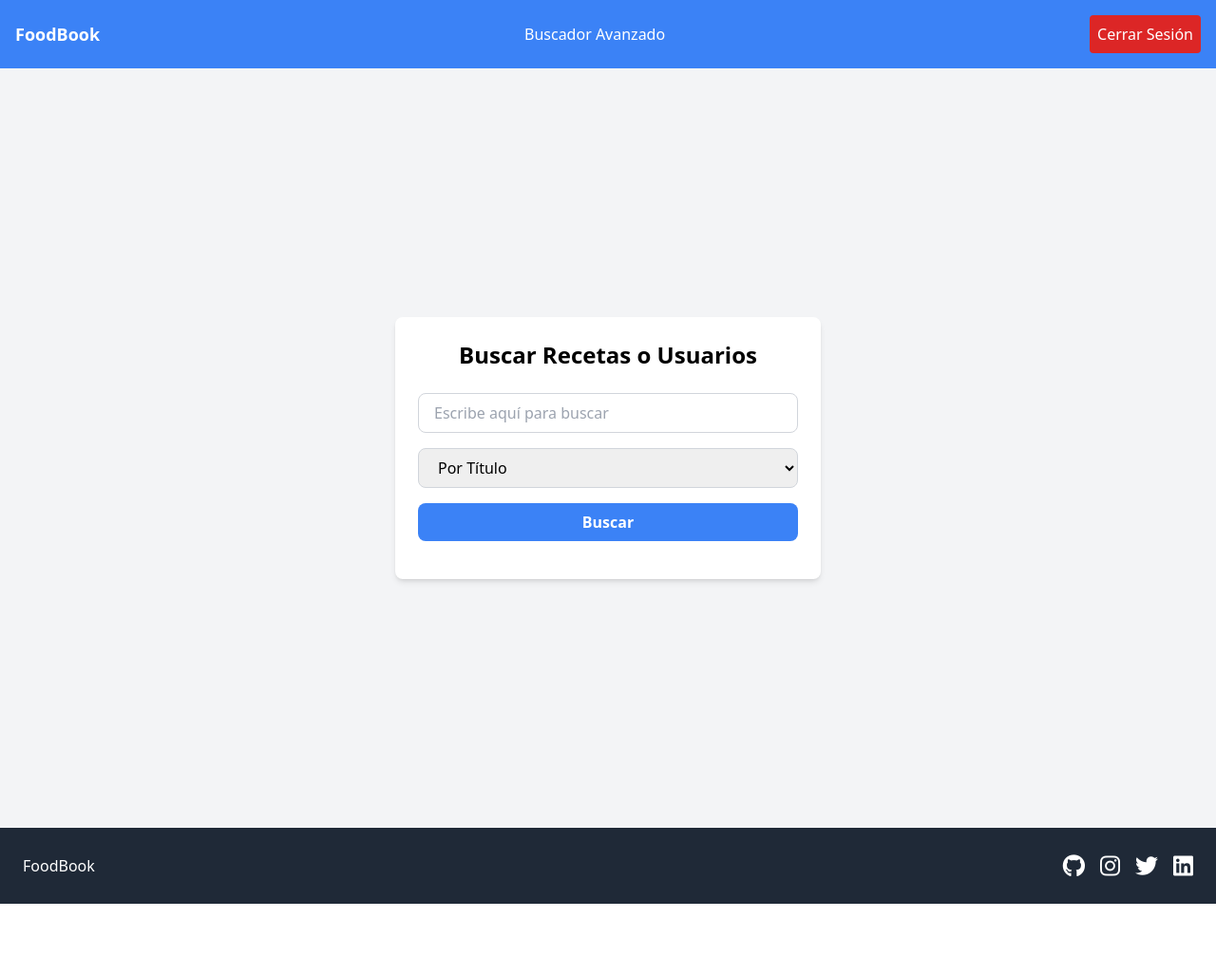
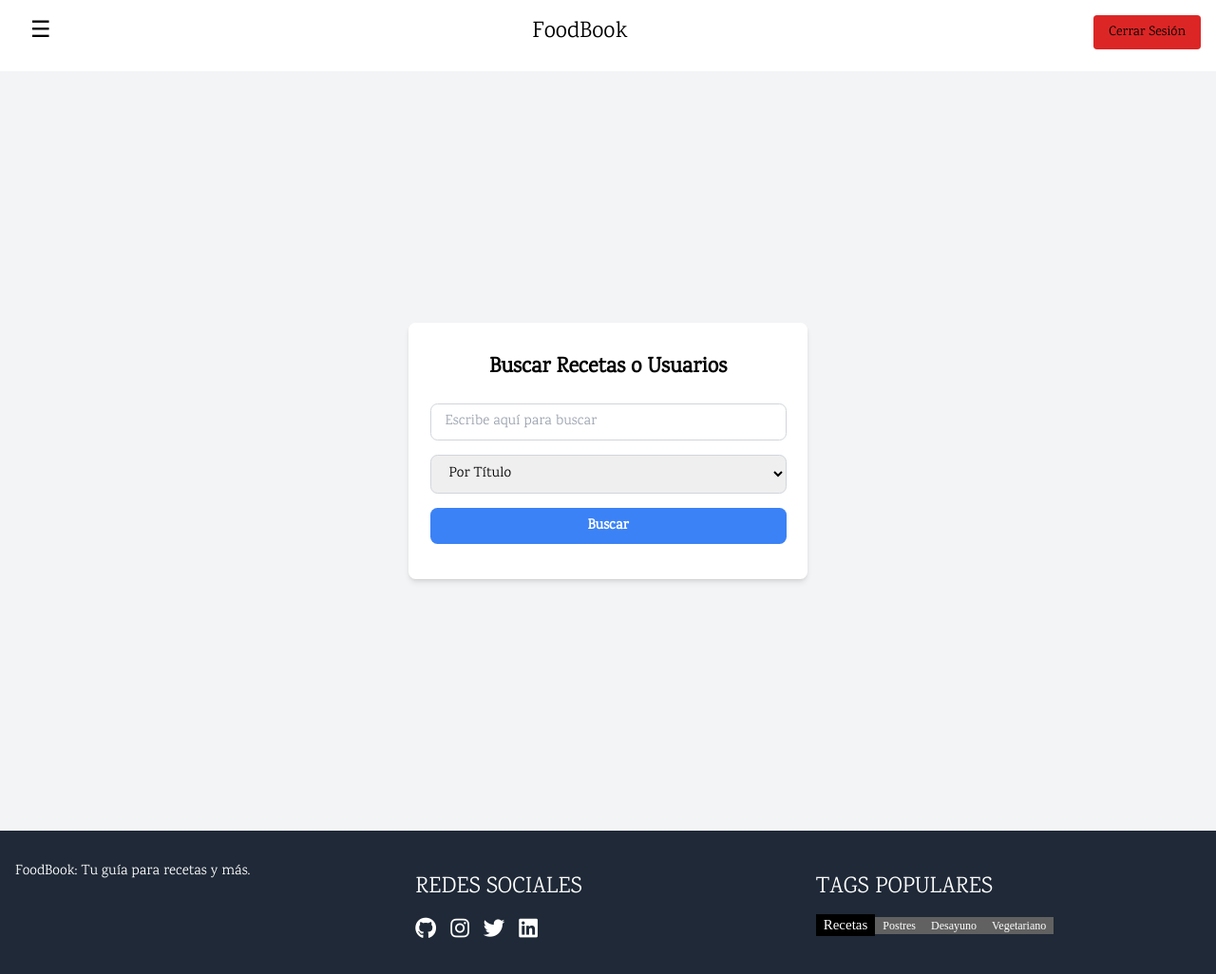
Before and after one commit to BenitezFranco/trabajoFramework, a Next.js app in the folder frontend/: page /search in a window 1280 px wide. Shown: the top 1026 px of the page at 95% size. Before the commit the page ends 952 px from the top, so only its background shows below. Built offline with nearby package versions, Linux system fonts and the light colour scheme.

Commit message:
Agregando template

```diff
--- a/frontend/components/cards/receta/cardReceta.jsx
+++ b/frontend/components/cards/receta/cardReceta.jsx
@@ -8,20 +8,20 @@ const CardReceta = ({ item }) => {
     }
 
     return (
-    <Link href={`/recipe/${item.documentId}`} className="text-lg font-medium text-blue-600 hover:underline">
+    <Link href={`/recipe/${item.documentId}`} className="text-lg font-medium">
       <div className="relative h-48">
       {fotoUrl ? (
           <img src={`http://localhost:1337/${fotoUrl}`} alt={`Imagen de ${item.titulo}`} className="w-full h-full object-cover" />
         ) : (
-          <div className="w-full h-full flex items-center justify-center bg-gray-200">
-            <span className="text-gray-500">{item.titulo}</span>
+          <div className="w-full h-full flex">
+            <span className="">{item.titulo}</span>
           </div>
         )}
         </div>
-      <div className="p-4 bg-white">
-        <h2 className="text-lg font-medium text-blue-600 hover:underline">Receta: {item.titulo}</h2>
-        <p className="text-sm text-gray-600">Descripción: {item.descripcion}</p>
-        <p className="text-sm text-gray-500">Dificultad: {item.dificultad}</p>
+      <div className="p-4">
+        <h2 >Receta: {item.titulo}</h2>
+        <p >Descripción: {item.descripcion}</p>
+        <p >Dificultad: {item.dificultad}</p>
       </div>
     </Link>
   );
--- a/frontend/components/footer/Footer.jsx
+++ b/frontend/components/footer/Footer.jsx
@@ -1,24 +1,44 @@
-
-
 const Footer = () => {
     return (
-        <footer className="bg-gray-800 text-white p-6">
-            <div className="flex justify-between items-center">
-                <p>FoodBook</p>
-                <div className="flex space-x-4">
+        <footer className="bg-gray-800 text-white w3-row-padding w3-padding-32">
+            <div className="w3-third">
+                <p>FoodBook: Tu guía para recetas y más.</p>
+            </div>
+
+            <div className="w3-third">
+                <h3>REDES SOCIALES</h3>
+                <ul className="flex space-x-4">
+                    <li>
                         <a href="https://github.com" target="_blank" rel="noopener noreferrer" className="hover:text-gray-400">
                             <i className="fab fa-github text-2xl"></i>
                         </a>
+                    </li>
+                    <li>
                         <a href="https://instagram.com" target="_blank" rel="noopener noreferrer" className="hover:text-gray-400">
                             <i className="fab fa-instagram text-2xl"></i>
                         </a>
+                    </li>
+                    <li>
                         <a href="https://twitter.com" target="_blank" rel="noopener noreferrer" className="hover:text-gray-400">
                             <i className="fab fa-twitter text-2xl"></i>
                         </a>
+                    </li>
+                    <li>
                         <a href="https://linkedin.com" target="_blank" rel="noopener noreferrer" className="hover:text-gray-400">
                             <i className="fab fa-linkedin text-2xl"></i>
                         </a>
+                    </li>
+                </ul>
             </div>
+
+            <div className="w3-third w3-serif">
+                <h3>TAGS POPULARES</h3>
+                <p>
+                    <span className="w3-tag w3-black w3-margin-bottom">Recetas</span>
+                    <span className="w3-tag w3-dark-grey w3-small w3-margin-bottom">Postres</span>
+                    <span className="w3-tag w3-dark-grey w3-small w3-margin-bottom">Desayuno</span>
+                    <span className="w3-tag w3-dark-grey w3-small w3-margin-bottom">Vegetariano</span>
+                </p>
             </div>
         </footer>
     );
--- a/frontend/components/header/Header.jsx
+++ b/frontend/components/header/Header.jsx
@@ -1,23 +1,127 @@
 import Link from 'next/link';
+import Head from 'next/head';
+import { useState, useRef, useEffect } from 'react';
+import { useRouter } from 'next/router';
 
 const Header = () => {
+  const router = useRouter();
+  const sidebarRef = useRef(null); // Ref para el sidebar
+
   const handleLogout = () => {
     localStorage.removeItem('token');
-        window.location.href = '/login';
+    router.push('/login');
   };
 
+  const [sidebarOpen, setSidebarOpen] = useState(false);
+
+  const w3_open = () => setSidebarOpen(true);
+  const w3_close = () => setSidebarOpen(false);
+
+  // Manejar clics fuera del sidebar
+  useEffect(() => {
+    const handleClickOutside = (event) => {
+      if (sidebarRef.current && !sidebarRef.current.contains(event.target) && sidebarOpen) {
+        w3_close();
+      }
+    };
+
+    // Agregar el evento de clic al documento
+    document.addEventListener('mousedown', handleClickOutside);
+
+    return () => {
+      // Limpiar el evento al desmontar
+      document.removeEventListener('mousedown', handleClickOutside);
+    };
+  }, [sidebarOpen]);
+
   return (
-        <header className="bg-blue-500 text-white p-4 flex justify-between items-center">
-            <Link href="/HomeLog" passHref>
-                <h1 className="text-lg font-bold cursor-pointer">FoodBook</h1>
+    <div className="pb-20">
+      <Head>
+        <title>FoodBook</title>
+        <meta charSet="UTF-8" />
+        <meta name="viewport" content="width=device-width, initial-scale=1" />
+        <link rel="stylesheet" href="https://www.w3schools.com/w3css/4/w3.css" />
+        <link rel="stylesheet" href="https://fonts.googleapis.com/css?family=Karma" />
+        <style>{`
+          body,h1,h2,h3,h4,h5,h6 {font-family: "Karma", sans-serif}
+          .w3-bar-block .w3-bar-item {padding:20px}
+        `}</style>
+      </Head>
+
+      {/* Sidebar */}
+      <nav
+        ref={sidebarRef} // Asignar el ref al sidebar
+        className={`w3-sidebar w3-bar-block w3-card w3-top w3-xlarge w3-animate-left ${
+          sidebarOpen ? '' : 'w3-hide'
+        }`}
+        style={{
+          zIndex: 4, // Aumentamos el z-index para que esté por encima del top menu
+          width: '40%',
+          minWidth: '300px',
+          position: 'fixed', // Aseguramos que sea fijo
+          top: 0, // Fijado en la parte superior
+          left: 0, // Fijado en la parte izquierda
+        }}
+      >
+        <Link href="/profile">
+          <div onClick={w3_close} className="w3-bar-item w3-button">
+            Ir a mi perfil
+          </div>
         </Link>
-            <Link href="/search" passHref>
-                <p className="cursor-pointer">Buscador Avanzado</p>
+        <Link href="/create-recipe">
+          <div onClick={w3_close} className="w3-bar-item w3-button">
+            Crear una nueva receta
+          </div>
         </Link>
-            <button onClick={handleLogout} className="bg-red-600 hover:bg-red-700 p-2 rounded">
+        <Link href="/search">
+          <div onClick={w3_close} className="w3-bar-item w3-button">
+            Buscador Avanzado
+          </div>
+        </Link>
+        <button onClick={w3_close} className="w3-bar-item w3-button">
+          Cerrar menú
+        </button>
+      </nav>
+
+      {/* Top menu */}
+      <div className="w3-top" style={{ zIndex: 3, width: '100%', position: 'fixed', top: 0, left: 0 }}>
+        <div
+          className="w3-white w3-xlarge"
+          style={{
+            width: '100%', // Ahora ocupa todo el ancho
+            display: 'flex',
+            justifyContent: 'space-between',
+            alignItems: 'center',
+            padding: '0 16px', // Espaciado lateral
+          }}
+        >
+          <button
+            className="w3-button w3-padding-16"
+            onClick={w3_open}
+            style={{ marginRight: 'auto' }}
+          >
+            ☰
+          </button>
+          <Link href="/HomeLog">
+            <div className="w3-center" style={{ cursor: 'pointer' }}>
+              FoodBook
+            </div>
+          </Link>
+          <button
+            onClick={handleLogout}
+            className="bg-red-600 hover:bg-red-700 rounded"
+            style={{
+              padding: '8px 16px', // Ajuste de padding
+              fontSize: '14px', // Tamaño de fuente más pequeño
+              lineHeight: '20px', // Altura de texto compacta
+              marginLeft: 'auto',
+            }}
+          >
             Cerrar Sesión
           </button>
-        </header>
+        </div>
+      </div>
+    </div>
   );
 };
 
--- /dev/null
+++ b/frontend/components/search/SearchGrid.jsx
@@ -0,0 +1,78 @@
+import { useState } from 'react';
+import CardReceta from '../cards/receta/cardReceta'; // Asegúrate de que la ruta sea correcta.
+
+const SearchGrid = ({ results }) => {
+  // Estado para la paginación
+  const [currentPage, setCurrentPage] = useState(1);
+  const itemsPerPage = 4; // Cuántos elementos por página
+
+  // Calcular los índices de inicio y fin
+  const indexOfLastItem = currentPage * itemsPerPage;
+  const indexOfFirstItem = indexOfLastItem - itemsPerPage;
+  const currentItems = results.data.slice(indexOfFirstItem, indexOfLastItem);
+
+  // Total de páginas
+  const totalPages = Math.ceil(results.data.length / itemsPerPage);
+
+  const handlePageChange = (pageNumber) => {
+    setCurrentPage(pageNumber);
+  };
+
+  return (
+    <div>
+      <div className="grid grid-cols-1 sm:grid-cols-2 md:grid-cols-3 lg:grid-cols-4 gap-4 justify-items-center pt-11">
+        {currentItems.length === 0 ? (
+          <div className="col-span-4 text-center">No hay resultados para mostrar.</div>
+        ) : (
+          currentItems.map((item) => (
+            <div key={item.documentId} className="">
+              {item.username ? (
+                <div>
+                  <span>
+                    Usuario: {item.username} (ID: {item.documentId})
+                  </span>
+                </div>
+              ) : (
+                <CardReceta item={item} />
+              )}
+            </div>
+          ))
+        )}
+      </div>
+
+      {/* Paginación */}
+      <div className="w3-center w3-padding-32">
+        <div className="w3-bar">
+          <a
+            href="#"
+            className="w3-bar-item w3-button w3-hover-black"
+            onClick={() => handlePageChange(currentPage - 1)}
+            style={{ visibility: currentPage === 1 ? 'hidden' : 'visible' }}
+          >
+            «
+          </a>
+          {[...Array(totalPages)].map((_, index) => (
+            <a
+              key={index + 1}
+              href="#"
+              className={`w3-bar-item w3-button ${currentPage === index + 1 ? 'w3-black' : 'w3-hover-black'}`}
+              onClick={() => handlePageChange(index + 1)}
+            >
+              {index + 1}
+            </a>
+          ))}
+          <a
+            href="#"
+            className="w3-bar-item w3-button w3-hover-black"
+            onClick={() => handlePageChange(currentPage + 1)}
+            style={{ visibility: currentPage === totalPages ? 'hidden' : 'visible' }}
+          >
+            »
+          </a>
+        </div>
+      </div>
+    </div>
+  );
+};
+
+export default SearchGrid;
--- a/frontend/next.config.mjs
+++ b/frontend/next.config.mjs
@@ -1,4 +1,8 @@
 /** @type {import('next').NextConfig} */
-const nextConfig = {};
+const nextConfig = {
+    images: {
+        domains: ['localhost', '127.0.0.1'], // Permite cargar imágenes desde estos dominios
+      },
+};
 
 export default nextConfig;
```
Also changed, not shown: frontend/components/search/Search.jsx (+6 -27 lines), frontend/pages/recipe/[id].jsx (+27 -23 lines), 1 other file (tests, documents, lock files or other folders). Lines whose indentation alone changed are shown as unchanged.
